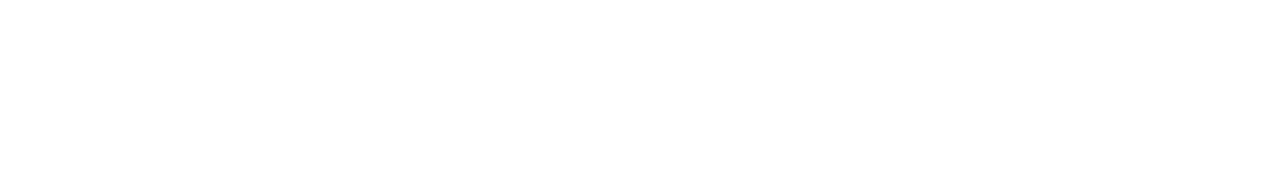
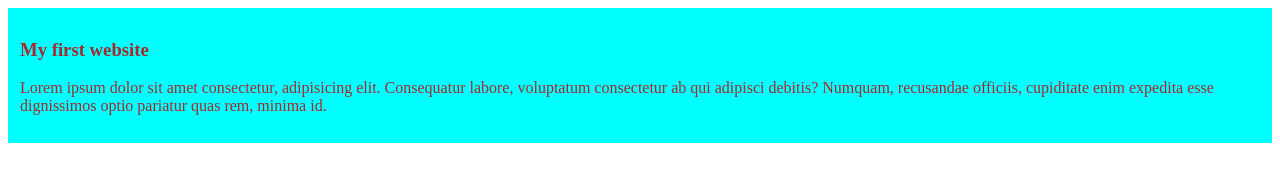
Before and after one commit to Ismajahan/my-first-gitHub-repo, a plain HTML site: page index.html in a window 1280 px wide. Drawn offline with Linux system fonts and the light colour scheme.

Commit message:
added the first blog

```diff
--- a/index.html
+++ b/index.html
@@ -4,8 +4,13 @@
     <meta charset="UTF-8">
     <meta name="viewport" content="width=device-width, initial-scale=1.0">
     <title>My First Ever gitHub Repo</title>
+    <link rel="stylesheet" href="styles/blogs.css">
 </head>
 <body>
+    <div class="first">
+        <h3>My first website</h3>
+        <p>Lorem ipsum dolor sit amet consectetur, adipisicing elit. Consequatur labore, voluptatum consectetur ab qui adipisci debitis? Numquam, recusandae officiis, cupiditate enim expedita esse dignissimos optio pariatur quas rem, minima id.</p>
+    </div>
 
 </body>
 </html>
--- /dev/null
+++ b/styles/blogs.css
@@ -0,0 +1,5 @@
+.first{
+    padding: 12px;
+    color: brown;
+    background-color: aqua;
+}
```
